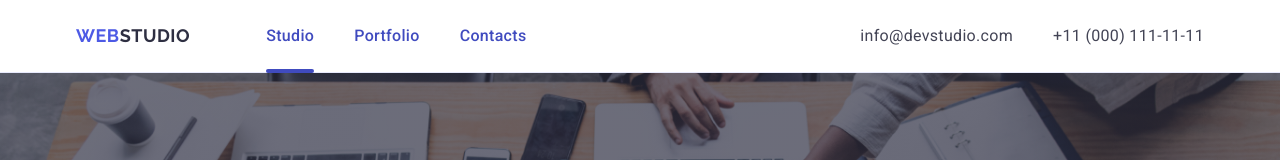
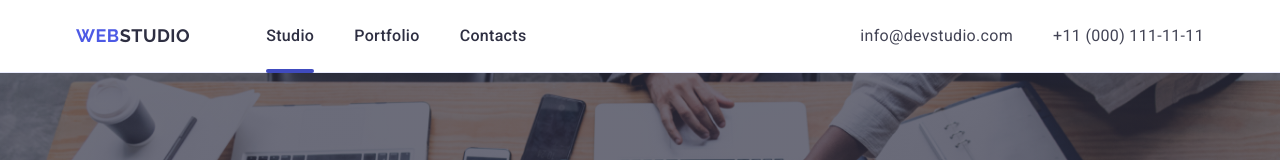
Before and after one commit to Anton777-crypto/goit-markup-hw-04a, a plain HTML site: page index.html in a window 1280 px wide. Shown: the top 160 px of the page. Drawn offline with nearby package versions, Linux system fonts and the light colour scheme; a web font is replaced by a local one.

Commit message:
add markup

```diff
--- a/css/styles.css
+++ b/css/styles.css
@@ -111,7 +111,6 @@ ol {
   color: #2e2f42;
   padding: 24px 0;
   position: relative;
-  color: #404bbf;
   transition: color 250ms cubic-bezier(0.4, 0, 0.2, 1);
   display: block;
 }
@@ -121,19 +120,8 @@ ol {
 .nav-li:focus {
   color: #404bbf;
 }
-.nav-li-li {
-  font-weight: 500;
-  font-size: 16px;
-  line-height: 1.5;
-  letter-spacing: 0.02em;
-  color: #2e2f42;
-  padding: 24px 0;
-  position: relative;
-  color: #404bbf;
-  transition: color 250ms cubic-bezier(0.4, 0, 0.2, 1);
-  display: block;
-}
-.nav-li-li::after {
+
+.current::after {
   content: "";
   width: 100%;
   position: absolute;
@@ -143,6 +131,7 @@ ol {
   background-color: #404bbf;
   border-radius: 2px;
 }
+
 .header-section {
   background-color: #2e2f42;
   padding: 188px 0;
--- a/index.html
+++ b/index.html
@@ -40,7 +40,7 @@
             Web<span class="logo-h">Studio</span>
           </a>
           <ul class="nav-ul">
-            <li><a class="nav-li-li" href="./index.html">Studio</a></li>
+            <li><a class="nav-li current" href="./index.html">Studio</a></li>
             <li><a class="nav-li" href="">Portfolio</a></li>
             <li><a class="nav-li" href="">Contacts</a></li>
           </ul>
```
